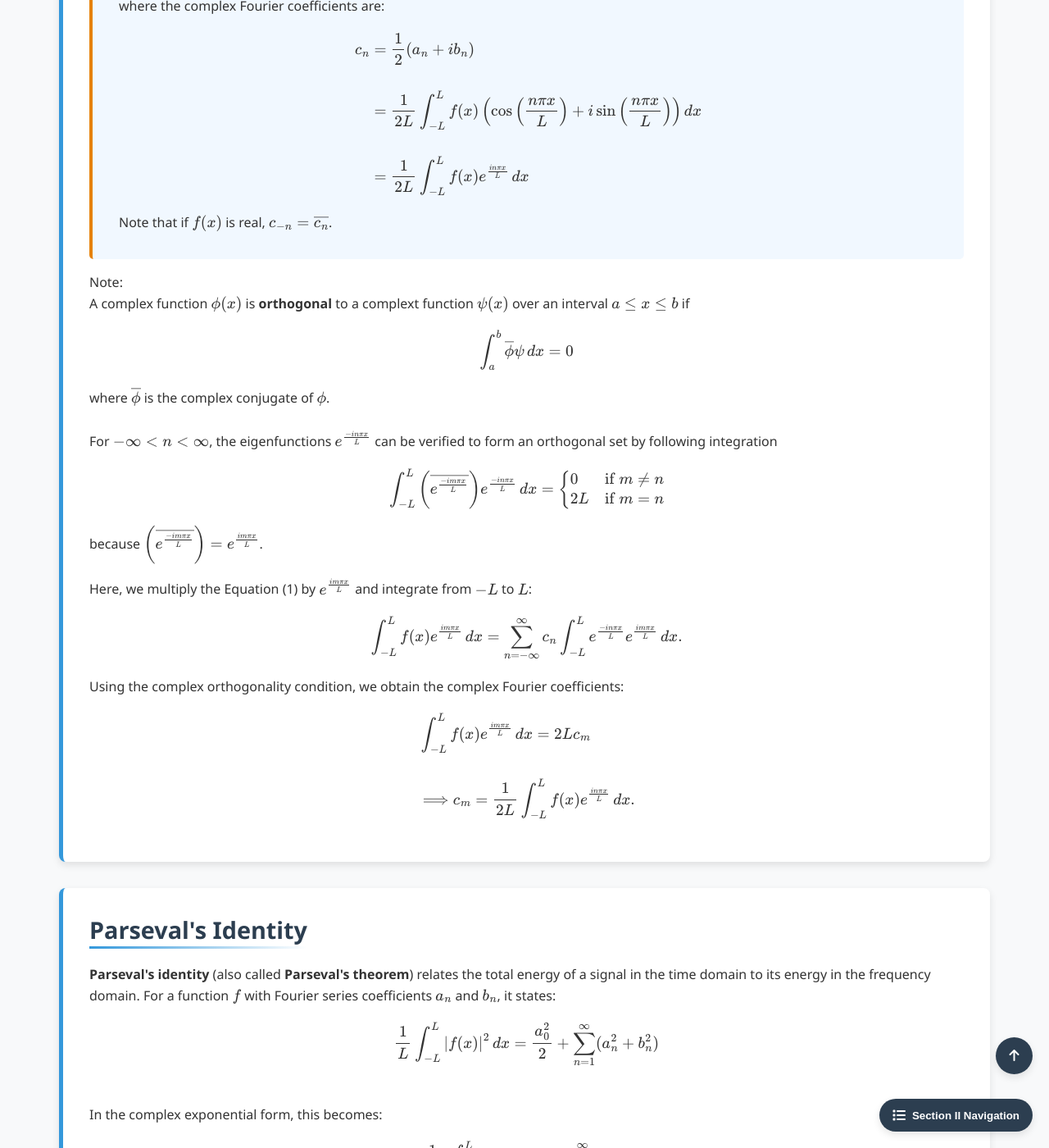
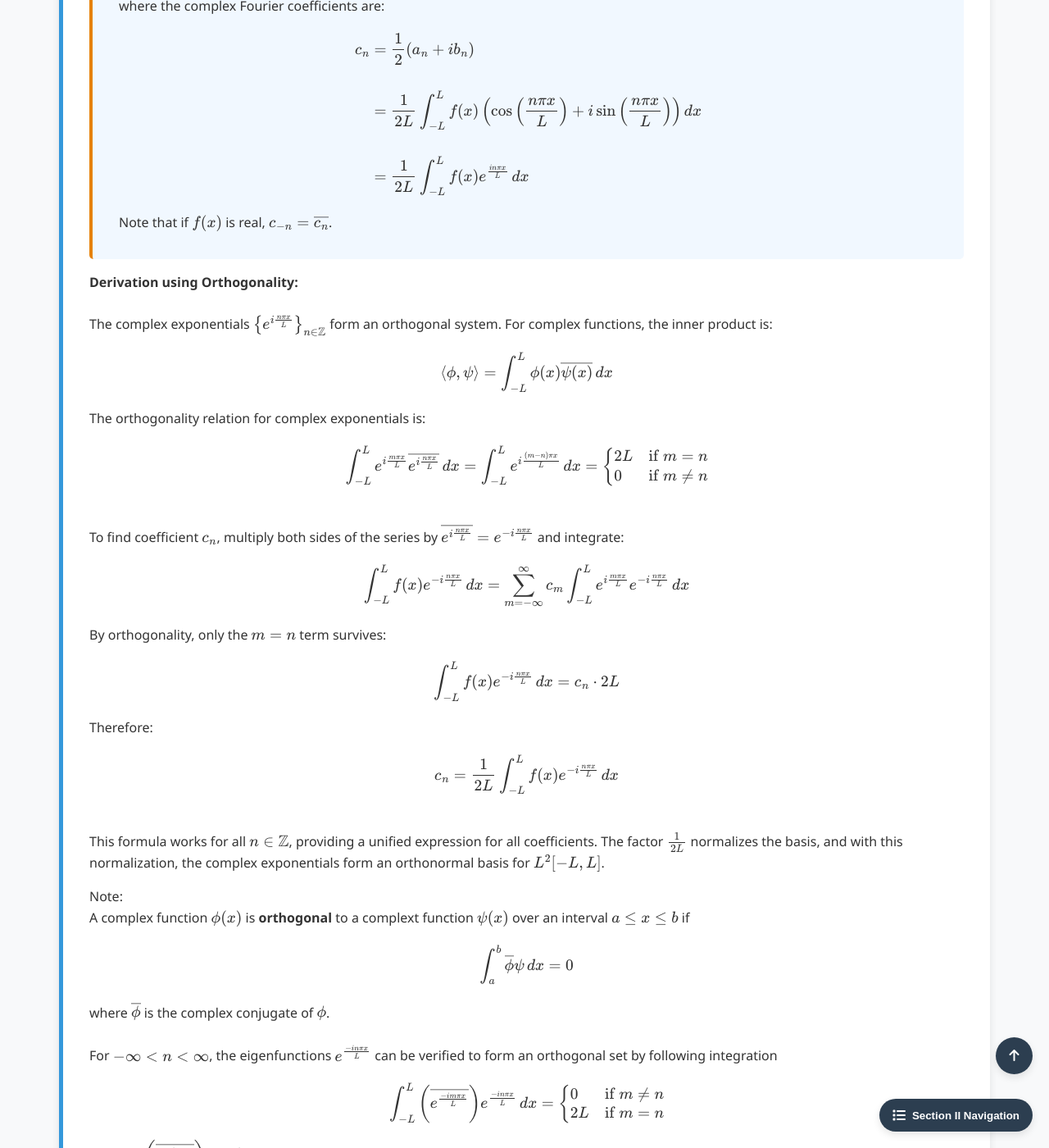
Before and after one commit to Yusukey01/yusukey01.github.io, a Jekyll site: the page built from Mathematics/Calculus/fourier_series.html, in a window 1280 px wide and 1400 px high, scrolled down 6274 px. Shown: the whole window at 82% size. Built offline with Jekyll 4.4.1, drawn with Linux system fonts in a browser that asks for light colours; some of the changed text lies outside the part shown.

Commit message:
Start Fourier transform, seriees

```diff
--- a/Mathematics/Calculus/fourier_series.html
+++ b/Mathematics/Calculus/fourier_series.html
@@ -298,11 +298,10 @@ uses_python: false
                 \[
                 e^{i\theta} = \cos(\theta) + i\sin(\theta)
                 \]
-                We know:
+                we can express trigonometric functions as:
                 \[
-                \cos(\theta) = \frac{e^{i\theta} + e^{-i\theta}}{2}
-                \text{ and }
-                \cos(\theta) = \frac{e^{i\theta} - e^{-i\theta}}{2i}.
+                \cos(\theta) = \frac{e^{i\theta} + e^{-i\theta}}{2}, \quad
+                \sin(\theta) = \frac{e^{i\theta} - e^{-i\theta}}{2i}
                 \]
 
                We can rewrite the the Fourier series:
@@ -338,6 +337,53 @@ uses_python: false
                     \]
                     Note that if \(f(x)\) is real, \(c_{-n} = \overline{c_n}\).
                 </div>
+
+                <p>
+                <strong>Derivation using Orthogonality:</strong>
+                <br><br>
+                The complex exponentials \(\left\{e^{i\frac{n\pi x}{L}}\right\}_{n \in \mathbb{Z}}\) form an orthogonal system.
+                For complex functions, the inner product is:
+                \[
+                \langle \phi, \psi \rangle = \int_{-L}^{L} \phi(x)\overline{\psi(x)} \, dx
+                \]
+                The orthogonality relation for complex exponentials is:
+                \[
+                \int_{-L}^{L} e^{i\frac{m\pi x}{L}} \overline{e^{i\frac{n\pi x}{L}}} \, dx = \int_{-L}^{L} e^{i\frac{(m-n)\pi x}{L}} \, dx = \begin{cases}
+                2L & \text{if } m = n \\
+                0 & \text{if } m \neq n
+                \end{cases}
+                \]
+                <br>
+                To find coefficient \(c_n\), multiply both sides of the series by \(\overline{e^{i\frac{n\pi x}{L}}} = e^{-i\frac{n\pi x}{L}}\) and integrate:
+                \[
+                \int_{-L}^{L} f(x)e^{-i\frac{n\pi x}{L}} \, dx = \sum_{m=-\infty}^{\infty} c_m \int_{-L}^{L} e^{i\frac{m\pi x}{L}} e^{-i\frac{n\pi x}{L}} \, dx
+                \]
+                By orthogonality, only the \(m = n\) term survives:
+                \[
+                \int_{-L}^{L} f(x)e^{-i\frac{n\pi x}{L}} \, dx = c_n \cdot 2L
+                \]
+                Therefore:
+                \[
+                c_n = \frac{1}{2L} \int_{-L}^{L} f(x)e^{-i\frac{n\pi x}{L}} \, dx
+                \]
+                <br>
+                This formula works for all \(n \in \mathbb{Z}\), providing a unified expression for all coefficients. The factor \(\frac{1}{2L}\)
+                normalizes the basis, and with this normalization, the complex exponentials form an orthonormal basis for \(L^2[-L, L]\).
+                </p>
+
+
+
+
+
+
+
+
+
+
+
+
+
+
                 Note:
                 <br>
                 A complex function \(\phi(x)\) is <strong>orthogonal</strong> to a complext function \(\psi(x)\) over an interval \(a \leq x \leq b\) if
@@ -361,7 +407,7 @@ uses_python: false
                 \[
                  \int_{-L}^L f(x) e^{\frac{i m \pi x}{L}} \, dx =  \sum_{n= -\infty}^{\infty} c_n \int_{-L}^L e^{\frac{-i n \pi x}{L}} e^{\frac{i m \pi x}{L}} \, dx.
                 \]
-                Using the complex orthogonality condition, we obtain the complex Fourier coefficients:
+                Using the complex orthogonality condition, the sum reduces to one term, \(n =m\)m and thus we obtain the complex Fourier coefficients:
                 \[
                 \begin{align*}
                  &\int_{-L}^L f(x) e^{\frac{i m \pi x}{L}} \, dx = 2Lc_m \\\\
```
